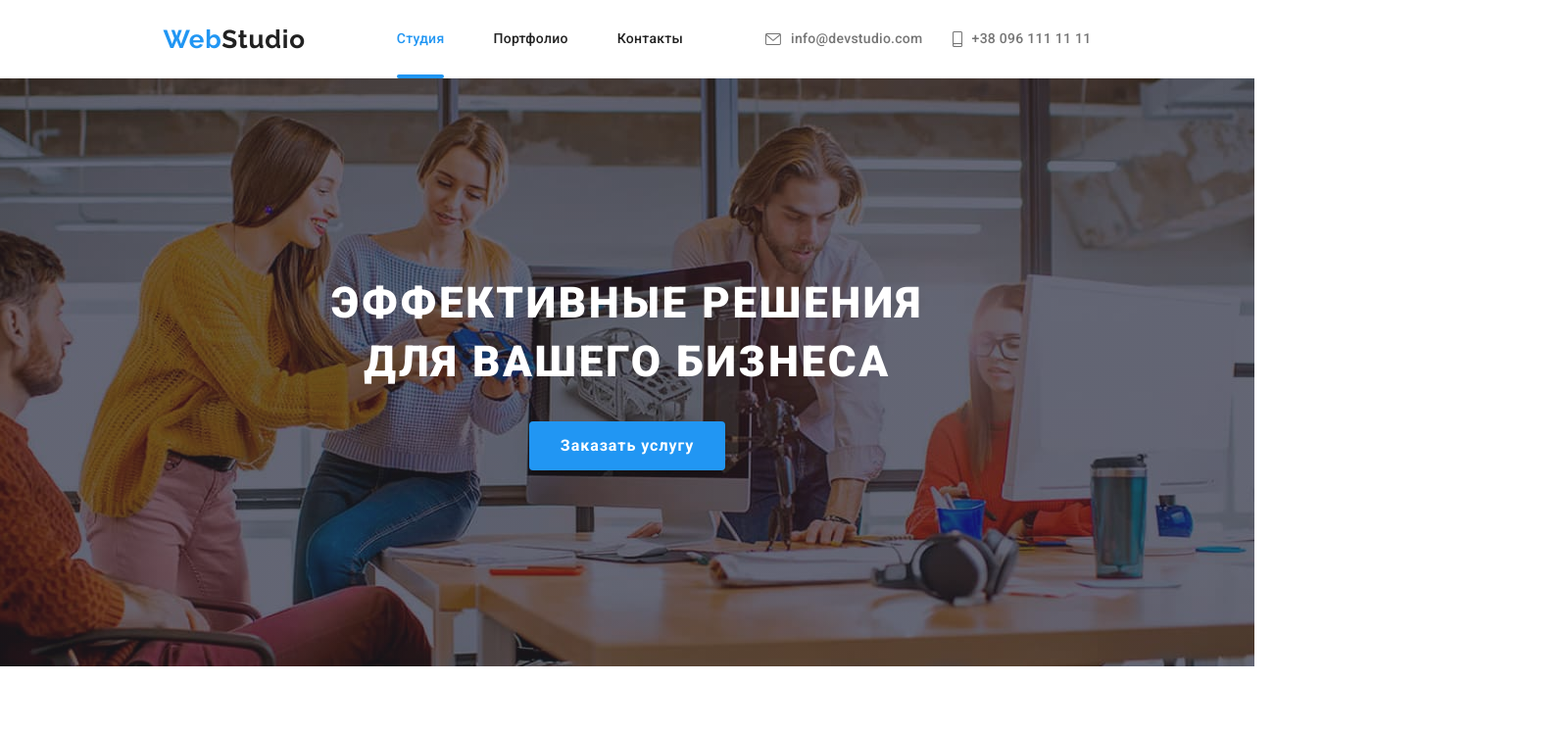
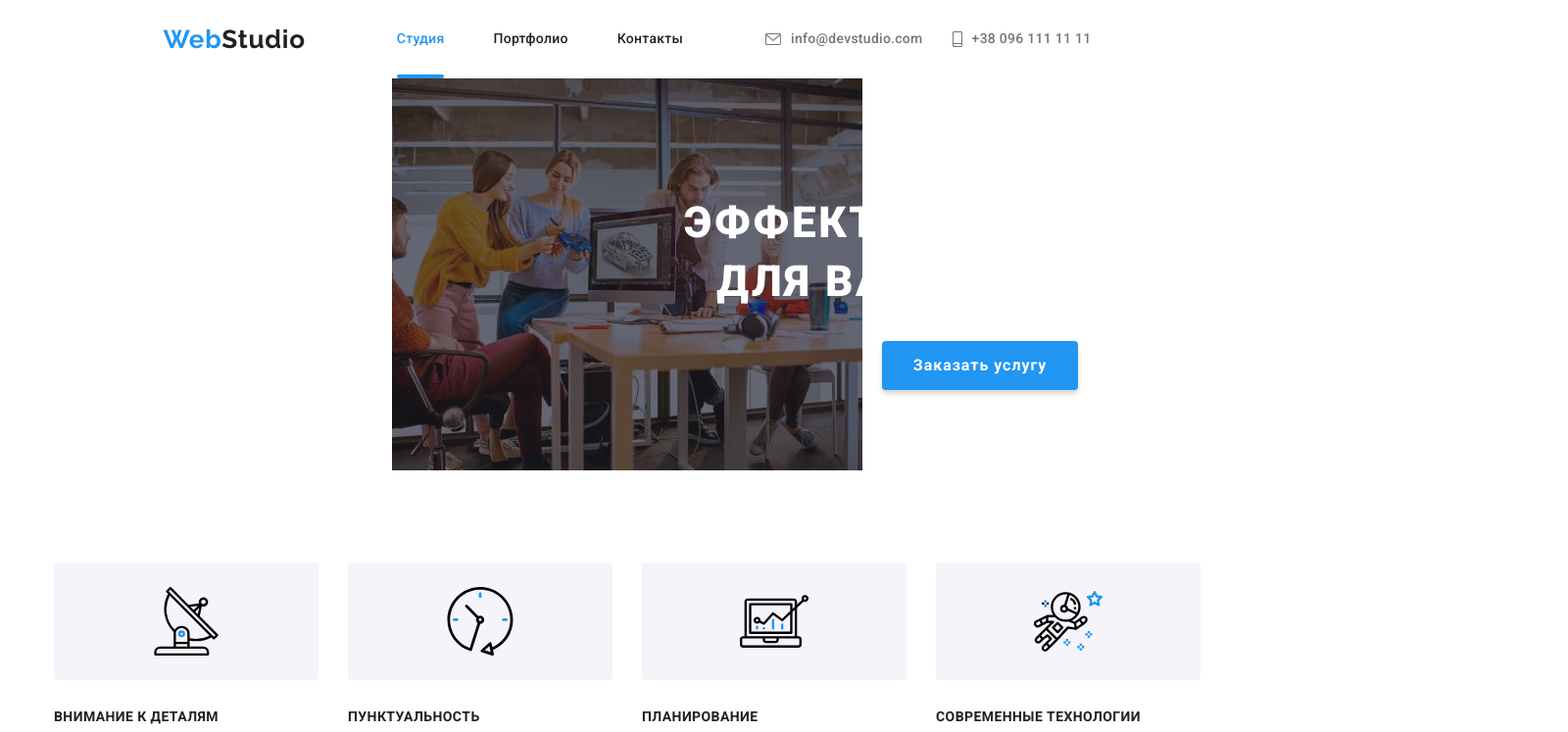
Before and after one commit to Dzybystim/goit-markup-hw-08, a plain HTML site: page index.html in a window 1280 px wide. Shown: the top 747 px of the page at 98% size, 1600 px wide, since content can reach past the window. Drawn offline with nearby package versions, Linux system fonts and the light colour scheme.

Commit message:
First try

```diff
--- a/scss/layouts/_hero.scss
+++ b/scss/layouts/_hero.scss
@@ -15,51 +15,51 @@
 
     background-color: var(--first-bg);
 
-    @media (min-device-pixel-ratio: 2),
-  (-webkit-min-device-pixel-ratio: 2),
-  (min-resolution: 192dpi),
-  (min-resolution: 2dppx) {
-    background-image: linear-gradient(rgba(47, 48, 58, 0.4), rgba(47, 48, 58, 0.4)), url(../../images/background/hero_mob_2x.jpg);
-  }
+ //   @media (min-device-pixel-ratio: 2),
+ // (-webkit-min-device-pixel-ratio: 2),
+ // (min-resolution: 192dpi),
+ // (min-resolution: 2dppx) {
+ //   background-image: linear-gradient(rgba(47, 48, 58, 0.4), rgba(47, 48, 58, 0.4)), url(../../images/background/hero_mob_2x.jpg);
+ // }
 
 
-    @include mq(tablet) {
+//    @include mq(tablet) {
 
-    padding-top: 118px;
-    padding-bottom: 118px;
-    background-image: linear-gradient(rgba(47, 48, 58, 0.4), rgba(47, 48, 58, 0.4)), url(../../images/background/hero_tab_1x.jpg);
-    max-width: 768px;
-    background-size: cover;
-    height: 400px;
-    background-size: 768px 400px;
+ //   padding-top: 118px;
+ //   padding-bottom: 118px;
+ //   background-image: linear-gradient(rgba(47, 48, 58, 0.4), rgba(47, 48, 58, 0.4)), url(../../images/background/hero_tab_1x.jpg);
+ //   max-width: 768px;
+ //   background-size: cover;
+//    height: 400px;
+//    background-size: 768px 400px;
 
 
 
-    @media (min-device-pixel-ratio: 2),
-    (-webkit-min-device-pixel-ratio: 2),
-    (min-resolution: 192dpi),
-    (min-resolution: 2dppx) {
-      background-image: linear-gradient(rgba(47, 48, 58, 0.4), rgba(47, 48, 58, 0.4)), url(../../images/background/hero_tab_2x.jpg)
-    }
-    }
+//    @media (min-device-pixel-ratio: 2),
+//    (-webkit-min-device-pixel-ratio: 2),
+//    (min-resolution: 192dpi),
+ //   (min-resolution: 2dppx) {
+ //     background-image: linear-gradient(rgba(47, 48, 58, 0.4), rgba(47, 48, 58, 0.4)), url(../../images/background/hero_tab_2x.jpg)
+//    }
+//    }
 
-    @include mq(desktop) {
-    padding-top: 200px;
-    padding-bottom: 200px;
-    background-image: linear-gradient(rgba(47, 48, 58, 0.4), rgba(47, 48, 58, 0.4)), url(../../images/background/hero_des_1x.jpg);
-    max-width: 1600px;
-    height: 600px;
-    background-size: 1600px 600px;
-    background-size: cover;
+//    @include mq(desktop) {
+ //   padding-top: 200px;
+ //   padding-bottom: 200px;
+ //   background-image: linear-gradient(rgba(47, 48, 58, 0.4), rgba(47, 48, 58, 0.4)), url(../../images/background/hero_des_1x.jpg);
+ //   max-width: 1600px;
+ //   height: 600px;
+ //   background-size: 1600px 600px;
+ //   background-size: cover;
 
 
-    @media (min-device-pixel-ratio: 2),
-    (-webkit-min-device-pixel-ratio: 2),
-    (min-resolution: 192dpi),
-    (min-resolution: 2dppx) {
-      background-image: linear-gradient(rgba(47, 48, 58, 0.4), rgba(47, 48, 58, 0.4)), url(../../images/background/hero_des_2x.jpg)
-    }
-    }
+ //   @media (min-device-pixel-ratio: 2),
+ //   (-webkit-min-device-pixel-ratio: 2),
+ //   (min-resolution: 192dpi),
+ //   (min-resolution: 2dppx) {
+ //     background-image: linear-gradient(rgba(47, 48, 58, 0.4), rgba(47, 48, 58, 0.4)), url(../../images/background/hero_des_2x.jpg)
+ //   }
+ //   }
 
 
 
```
Also changed, not shown: css/main.css, css/main.min.css, 2 other files.
